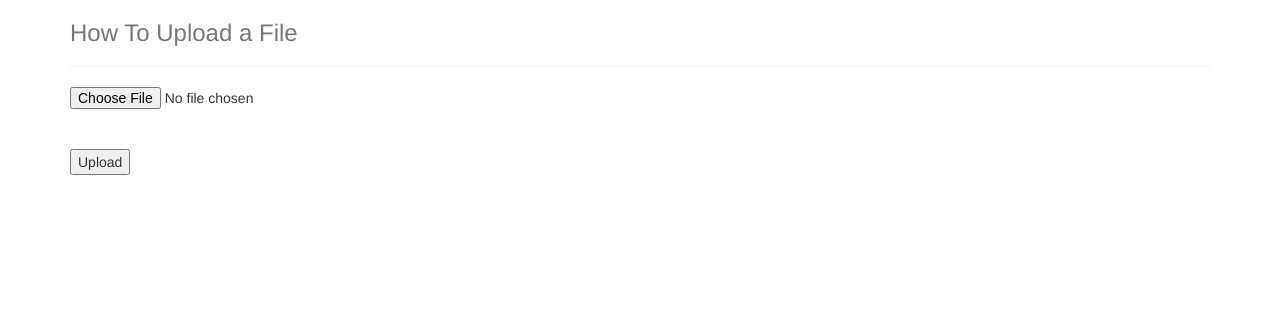
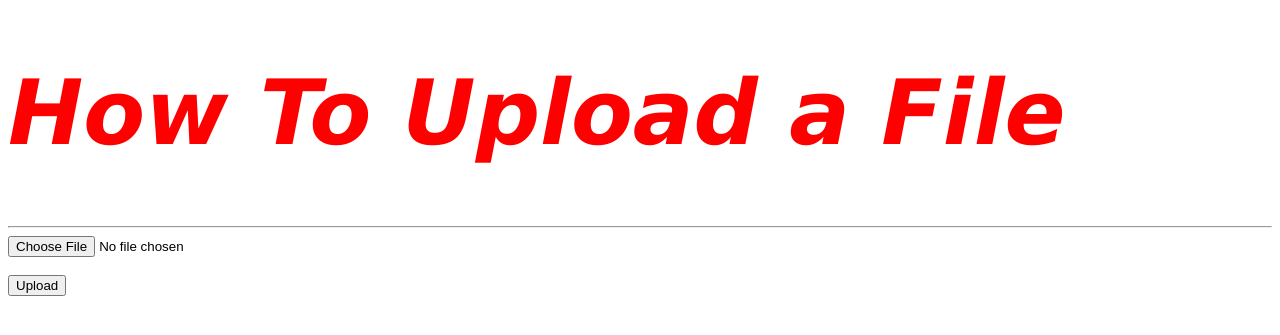
Before and after one commit to tw325/BRH, a Flask app: page / in a window 1280 px wide. Shown: the top 335 px of the page. Run offline with Flask 2, Linux system fonts and the light colour scheme; some libraries are stand-ins or nearby versions.

Commit message:
edited index.html and added static

```diff
--- a/src/templates/index.html
+++ b/src/templates/index.html
@@ -1,13 +1,12 @@
 <!DOCTYPE html>
 <html lang="en">
   <head>
-    <link href="//netdna.bootstrapcdn.com/bootstrap/3.0.0/css/bootstrap.min.css"
-          rel="stylesheet">
+    <link href="./static/style.css" rel="stylesheet">
   </head>
   <body>
     <div class="container">
       <div class="header">
-        <h3 class="text-muted">How To Upload a File</h3>
+        <h1 class="text-muted">How To Upload a File</h1>
       </div>
       <hr/>
       <div>
--- /dev/null
+++ b/src/templates/static/style.css
@@ -0,0 +1,6 @@
+h1{
+	font-family: "Verdana";
+	font-style: italic;
+	font-size: 90px;
+	color:red;
+}
```
